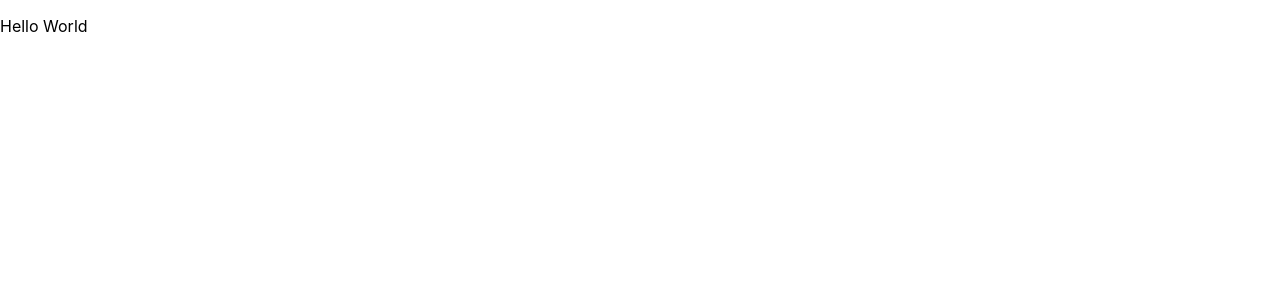
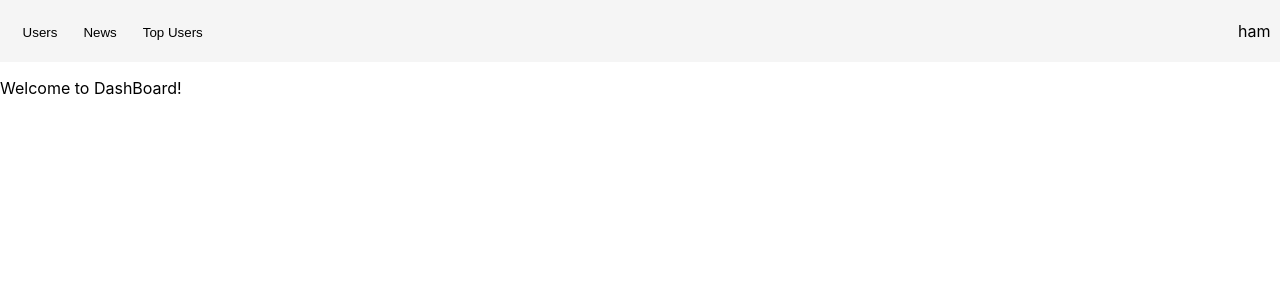
Before and after one commit to Aryaman1706/dashboard, a Next.js app: page / in a window 1280 px wide. Shown: the top 300 px of the page. Built offline with nearby package versions, Linux system fonts and the light colour scheme.

Commit message:
feat: added navbar

```diff
--- a/components/Home/NavBtn.tsx
+++ b/components/Home/NavBtn.tsx
@@ -1,14 +1,41 @@
 import type { NextComponentType, NextPageContext } from "next";
+import { useRouter } from "next/router";
+import { MouseEventHandler } from "react";
 import styles from "../../styles/NavBtn.module.css";
 
 type Props = {
   text: string;
+  route: string;
 };
 
-const NavBtn: NextComponentType<NextPageContext, {}, Props> = ({ text }) => {
+const NavBtn: NextComponentType<NextPageContext, {}, Props> = ({
+  text,
+  route,
+}) => {
+  const router = useRouter();
+  const currentRoute = router.pathname.trim();
+
+  let cssClass: string = styles.nav_btn;
+  if (route === "/") {
+    cssClass =
+      currentRoute === "/"
+        ? cssClass.concat(` ${styles.nav_btn_active}`)
+        : cssClass;
+  } else {
+    cssClass = currentRoute.includes(route)
+      ? cssClass.concat(` ${styles.nav_btn_active}`)
+      : cssClass;
+  }
+
+  const clickHandler: MouseEventHandler<HTMLButtonElement> = () => {
+    router.push(route);
+  };
+
   return (
     <>
-      <button className={styles.nav_btn}>{text}</button>
+      <button className={cssClass} onClick={clickHandler}>
+        {text}
+      </button>
     </>
   );
 };
--- a/components/Home/Navbar.tsx
+++ b/components/Home/Navbar.tsx
@@ -7,11 +7,11 @@ const Navbar: NextComponentType = () => {
     <>
       <div className={styles.navbar_container}>
         <div className={styles.nav_btns_container}>
-          <NavBtn text="Home" />
-          <NavBtn text="Users" />
-          <NavBtn text="News" />
+          <NavBtn text="Users" route="/users" />
+          <NavBtn text="News" route="/news" />
+          <NavBtn text="Top Users" route="/topusers" />
         </div>
-        <div className={styles.drawer_btn_container}>
+        <div>
           <p>ham</p>
         </div>
       </div>
--- /dev/null
+++ b/components/Layout/NavbarLayout.tsx
@@ -0,0 +1,13 @@
+import type { NextComponentType } from "next";
+import Navbar from "../Home/Navbar";
+
+const NavbarLayout: NextComponentType = ({ children }) => {
+  return (
+    <>
+      <Navbar />
+      {children}
+    </>
+  );
+};
+
+export default NavbarLayout;
--- a/pages/_app.tsx
+++ b/pages/_app.tsx
@@ -1,8 +1,13 @@
-import '../styles/globals.css'
-import type { AppProps } from 'next/app'
+import type { AppProps } from "next/app";
+import NavbarLayout from "../components/Layout/NavbarLayout";
+import "../styles/globals.css";
 
 function MyApp({ Component, pageProps }: AppProps) {
-  return <Component {...pageProps} />
+  return (
+    <NavbarLayout>
+      <Component {...pageProps} />
+    </NavbarLayout>
+  );
 }
 
-export default MyApp
+export default MyApp;
--- a/pages/index.tsx
+++ b/pages/index.tsx
@@ -3,7 +3,7 @@ import type { NextPage } from "next";
 const Home: NextPage = () => {
   return (
     <>
-      <p>Hello World</p>
+      <p>Welcome to DashBoard!</p>
     </>
   );
 };
--- a/styles/NavBtn.module.css
+++ b/styles/NavBtn.module.css
@@ -1,11 +1,13 @@
 .nav_btn {
-  width: 5vw;
   text-align: center;
   height: 100%;
   padding: 5px;
+  margin: 1vh;
+  background-color: transparent;
+  border: 0;
+  cursor: pointer;
 }
 
 .nav_btn_active {
-  background-color: lightgreen;
-  color: white;
+  border-bottom: 2px solid lightgreen;
 }
--- a/styles/Navbar.module.css
+++ b/styles/Navbar.module.css
@@ -1,21 +1,19 @@
 .navbar_container {
   display: flex;
-  justify-content: flex-start;
+  justify-content: space-between;
   align-items: baseline;
   width: 100%;
   top: 0;
   position: sticky;
-  margin: 5px 0.75% 5px 0.75%;
-  height: 5vh;
+  padding: 5px 0.75% 5px 0.75%;
+  background-color: whitesmoke;
 }
 
 .nav_btns_container {
   display: flex;
   justify-content: flex-start;
   align-items: baseline;
-  width: 75%;
   height: 100%;
-  background-color: whitesmoke;
 }
 
 .drawer_btn_container {
```
